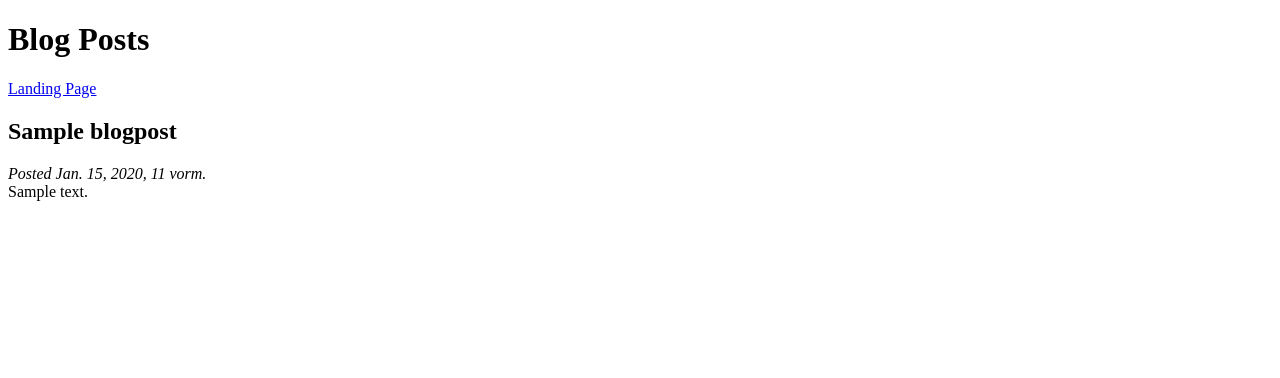
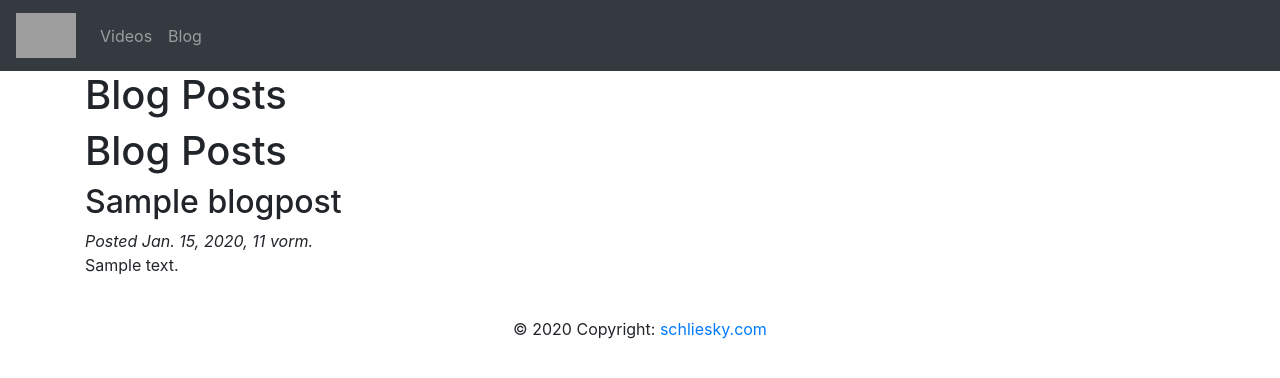
Before and after one commit to SvenTUM/webentwicklung_mit_django, a Django app: template blog/templates/blog/detail.html in a window 1280 px wide. Shown: the top 378 px of the page. Run offline with Django 3.2, Linux system fonts and the light colour scheme; the template is opened without the code that fills it: values that come from a table or form of the project are taken from there, others are empty; tables that the repository leaves empty hold one stand-in row (values such as "Sample post"); parts of the project's set-up code (start-up, migrations or seed data) failed here and were passed over; grey boxes are pictures that could not be loaded.

Commit message:
Introduce Projectwide base.html

```diff
--- a/blog/templates/blog/detail.html
+++ b/blog/templates/blog/detail.html
@@ -1,12 +1,11 @@
-<!DOCTYPE html>
-<html lang="en">
-<head>
-    <meta charset="UTF-8">
-    <title>Blog | Detail</title>
-</head>
-<body>
+{% extends 'base.html' %}
+
+{% block title %}Blog | Detail{% endblock %}}
+
+{% block content %}
     <h1>Blog Posts</h1>
-    <nav><a href="{% url 'index' %}">Landing Page</a></nav>
+    {% for blogpost in blogposts %}
+    <h1>Blog Posts</h1>
     <article>
         <h2>{{ blogpost.title }}</h2>
         <i>Posted {{ blogpost.date_created }}</i>
@@ -14,5 +13,5 @@
             {{ blogpost.text }}
         </div>
     </article>
-</body>
-</html>
+    {% endfor %}
+{% endblock %}
--- a/blog/views.py
+++ b/blog/views.py
@@ -19,3 +19,6 @@ def detail_view(request, post_id):
         'blogpost': post,
     }
     return render(request, 'blog/detail.html', context=context)
+
+def videos_view(request):
+    return HttpResponse("Foobar")
--- a/grundlagen/settings.py
+++ b/grundlagen/settings.py
@@ -59,7 +59,9 @@ ROOT_URLCONF = 'grundlagen.urls'
 TEMPLATES = [
     {
         'BACKEND': 'django.template.backends.django.DjangoTemplates',
-        'DIRS': [],
+        'DIRS': [
+            BASE_DIR / 'templates',
+        ],
         'APP_DIRS': True,
         'OPTIONS': {
             'context_processors': [
--- /dev/null
+++ b/templates/base.html
@@ -0,0 +1,67 @@
+{% load static %}
+<html lang="de">
+
+<head>
+    <meta name="viewport" content="width=device-width, initial-scale=1, shrink-to-fit=no">
+    <title>{% block title %}
+        My Page
+        {% endblock %}</title>
+    <link rel="stylesheet" href="https://cdn.jsdelivr.net/npm/bootstrap@4.5.3/dist/css/bootstrap.min.css"
+        integrity="sha384-TX8t27EcRE3e/ihU7zmQxVncDAy5uIKz4rEkgIXeMed4M0jlfIDPvg6uqKI2xXr2" crossorigin="anonymous">
+
+    {% block scripts_early %}
+    {% endblock %}
+</head>
+
+<body>
+    <header>
+        <nav class="navbar navbar-expand-lg navbar-dark bg-dark">
+            <div class="navbar-brand"><img src="{% static "img/logo.png" %}" height="45px" /></div>
+            <button class="navbar-toggler" type="button" data-toggle="collapse" data-target="#navbarSupportedContent"
+                aria-controls="navbarSupportedContent" aria-expanded="false" aria-label="Toggle navigation">
+                <span class="navbar-toggler-icon"></span>
+            </button>
+
+            <div class="collapse navbar-collapse" id="navbarSupportedContent">
+                {% block navbar %}
+                <ul class="navbar-nav mr-auto">
+                    <li class="nav-item">
+                        <a class="nav-link" href="{% url 'videos' %}">Videos</a>
+                    </li>
+                    <li class="nav-item">
+                        <a class="nav-link" href="{% url 'index' %}">Blog</a>
+                    </li>
+                </ul>
+                {% endblock %}
+            </div>
+        </nav>
+    </header>
+
+    <main>
+        <div class="main container">
+            {% block content %}
+            Testcontent
+            {% endblock %}
+        </div>
+    </main>
+
+    <footer class="page-footer font-small blue pt-4">
+        {% block footer %}
+        <div class="footer-copyright text-center py-3">© 2020 Copyright:
+            <a href="https://schliesky.com/"> schliesky.com</a>
+        </div>
+        {% endblock %}
+    </footer>
+
+    {% block scripts_late %}
+    <script src="https://code.jquery.com/jquery-3.5.1.slim.min.js"
+        integrity="sha384-DfXdz2htPH0lsSSs5nCTpuj/zy4C+OGpamoFVy38MVBnE+IbbVYUew+OrCXaRkfj"
+        crossorigin="anonymous"></script>
+    <script src="https://cdn.jsdelivr.net/npm/bootstrap@4.5.3/dist/js/bootstrap.bundle.min.js"
+        integrity="sha384-ho+j7jyWK8fNQe+A12Hb8AhRq26LrZ/JpcUGGOn+Y7RsweNrtN/tE3MoK7ZeZDyx"
+        crossorigin="anonymous"></script>
+    {% endblock %}
+
+</body>
+
+</html>
```
Also changed, not shown: blog/templates/blog/index.html (+7 -10 lines).
